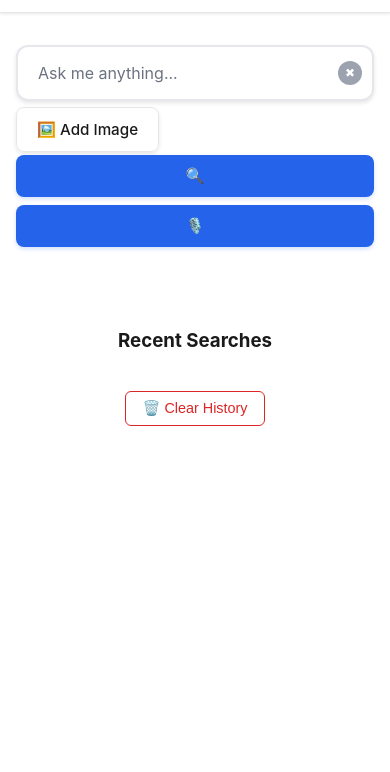
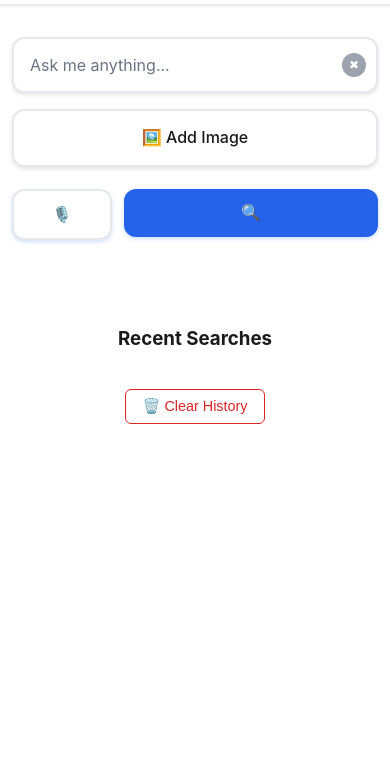
Before and after one commit to Sattaksh/Void, a website: page index.html in a window 390 px wide. Shown: the part 72-844 px from the top of the page. Drawn offline with Linux system fonts and the light colour scheme.

Commit message:
Mobile UI changes

```diff
--- a/style.css
+++ b/style.css
@@ -18,7 +18,7 @@
 
 body.dark {
   --bg: #1d1e1f;
-  --text: #f1f5f9;
+  --text: #dfdada;
   --accent: #3b7ce6;
   --accent-hover: #2563eb;
   --accent-light: rgba(59, 130, 246, 0.1);
@@ -148,12 +148,10 @@ body {
   animation: fadeInUp 0.6s cubic-bezier(0.4, 0, 0.2, 1) both;
 }
 
-/* In your style.css file */
-
 .search-section {
   margin-bottom: 2rem;
-  position: relative; /* This is crucial */
-  z-index: 1000;      /* This ensures it's layered on top */
+  position: relative;
+  z-index: 1000;
 }
 
 .search-container {
@@ -167,7 +165,7 @@ body {
   position: relative;
   width: 100%;
   max-width: 600px;
-  z-index: 100; /* We give it a high z-index */
+  z-index: 100;
 }
 
 /* Clean search box with smooth animations */
@@ -225,7 +223,7 @@ body {
   background: var(--danger);
 }
 
-/* Clean button styling with enhanced animations */
+/* Enhanced mobile-friendly button styling */
 .buttons {
   display: flex;
   width: 100%;
@@ -287,7 +285,7 @@ body {
   gap: 8px;
 }
 
-/* Image upload button - removed glow effect */
+/* Image upload button */
 .image-upload-btn {
   background: var(--card);
   color: var(--text);
@@ -308,8 +306,6 @@ body {
 }
 
 /* Clean suggestions list with proper z-index */
-/* In your style.css file */
-
 .suggestions-list {
   position: absolute;
   top: calc(100% + 8px);
@@ -321,10 +317,10 @@ body {
   border-radius: 8px;
   border: 1px solid var(--border);
   overflow: hidden;
-  z-index: 10000; /* Keep the high z-index */
+  z-index: 10000;
   max-height: 300px;
   overflow-y: auto;
-  will-change: transform; /* This is the magic line */
+  will-change: transform;
 }
 
 .suggestions-list li {
@@ -828,8 +824,87 @@ body {
   max-height: 1000px;
 }
 
-/* Responsive design */
-@media (max-width: 768px) {
+/* Enhanced Mobile Responsive Design */
+/* Small phones (320px to 480px) */
+@media (max-width: 480px) {
+  .main-content {
+    padding: 0 0.75rem;
+  }
+
+  .nav-content {
+    padding: 0.75rem;
+  }
+
+  #searchBox {
+    font-size: 16px; /* Prevents zoom on iOS */
+    padding: 1rem;
+  }
+
+  .buttons {
+    flex-direction: column;
+    gap: 0.875rem;
+    align-items: stretch;
+  }
+
+  .search-button-group {
+    display: flex;
+    flex-direction: column;
+    gap: 0.75rem;
+    order: 1;
+  }
+
+  .right-buttons {
+    flex-direction: row;
+    justify-content: space-between;
+    gap: 0.75rem;
+    order: 2;
+    margin-top: 0.5rem;
+  }
+
+  #searchBtn {
+    min-height: 48px;
+    width: 100%;
+    padding: 0.875rem 1rem;
+    font-size: 1rem;
+    font-weight: 600;
+    border-radius: 12px;
+    justify-content: center;
+    align-items: center;
+    display: flex;
+    background: var(--accent);
+    order: 1;
+    margin-bottom: 0.5rem;
+  }
+
+  #voiceBtn,
+  .image-upload-btn {
+    flex: 1;
+    min-height: 48px;
+    padding: 0.875rem 1rem;
+    font-size: 1rem;
+    font-weight: 500;
+    border-radius: 12px;
+    justify-content: center;
+    align-items: center;
+    display: flex;
+    background: var(--card);
+    border: 2px solid var(--border);
+    color: var(--text);
+  }
+
+  .card {
+    padding: 1rem;
+  }
+
+  .back-to-top {
+    bottom: 1rem;
+    right: 1rem;
+    padding: 0.6rem;
+  }
+}
+
+/* Medium phones (481px to 768px) */
+@media (min-width: 481px) and (max-width: 768px) {
   .main-content {
     padding: 0 1rem;
   }
@@ -840,30 +915,68 @@ body {
 
   .buttons {
     flex-direction: column;
-    gap: 0.75rem;
+    gap: 1rem;
     align-items: stretch;
   }
 
   .right-buttons {
-    flex-direction: column;
-    gap: 0.5rem;
+    flex-direction: row;
+    gap: 0.75rem;
+    max-width: 280px;
+    margin: 0 auto;
   }
 
   #searchBtn,
   #voiceBtn,
   .image-upload-btn {
+    min-height: 48px;
+    justify-content: center;
+  }
+
+  #searchBtn {
     width: 100%;
-    justify-content: center;
+    margin-bottom: 0.5rem;
+  }
+
+  #voiceBtn,
+  .image-upload-btn {
+    flex: 1;
   }
 
   .card {
     padding: 1.25rem;
   }
+}
 
-  .back-to-top {
-    bottom: 1rem;
-    right: 1rem;
-    padding: 0.6rem;
+/* Enhanced touch feedback for mobile */
+@media (max-width: 768px) {
+  .buttons button {
+    position: relative;
+    overflow: hidden;
+    transition: all 0.2s cubic-bezier(0.4, 0, 0.2, 1);
+  }
+
+  .buttons button:active {
+    transform: scale(0.98);
+    transition-duration: 0.1s;
+  }
+
+  .buttons button::after {
+    content: '';
+    position: absolute;
+    top: 50%;
+    left: 50%;
+    width: 0;
+    height: 0;
+    border-radius: 50%;
+    background: rgba(255, 255, 255, 0.3);
+    transform: translate(-50%, -50%);
+    transition: width 0.3s, height 0.3s;
+  }
+
+  .buttons button:active::after {
+    width: 100px;
+    height: 100px;
   }
 }
 
```
